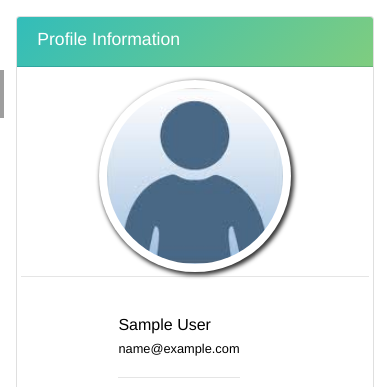
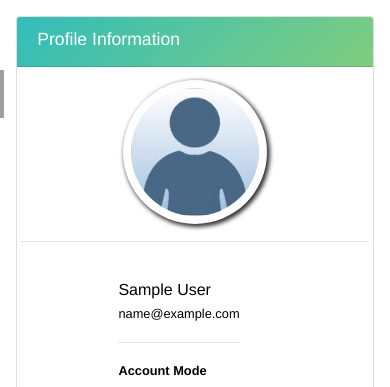
Before and after one commit to gitbush/tenant_share, a Django app: page /account/1 in a window 390 px wide. Shown: the part 60-447 px from the top of the page. Run offline with Django 3.2, Linux system fonts and the light colour scheme; the visitor is signed in with stand-in values (Sample User, id 1); some libraries are stand-ins or nearby versions; grey boxes are pictures that could not be loaded.

Commit message:
Increase account page form fields size
UX/UI

```diff
--- a/static/css/main.css
+++ b/static/css/main.css
@@ -623,9 +623,10 @@ option {
 
 .account-img {
   margin-top: .8rem;
+  margin-bottom: .8rem;
   padding: .5rem;
-  width: 12rem;
-  height: 12rem;
+  width: 9rem;
+  height: 9rem;
   -webkit-box-shadow: 2px 2px 4px 1px #333;
           box-shadow: 2px 2px 4px 1px #333;
 }
--- a/static/scss/2_pages/_account.scss
+++ b/static/scss/2_pages/_account.scss
@@ -17,10 +17,11 @@
 }
 
 .account-img{
-    margin-top:.8rem;
+    margin-top: .8rem;
+    margin-bottom: .8rem;
     padding: .5rem;
-    width: 12rem;
-    height: 12rem;
+    width: 9rem;
+    height: 9rem;
     box-shadow: 2px 2px 4px 1px #333;
 }
 
--- a/users/templates/users/profile.html
+++ b/users/templates/users/profile.html
@@ -34,13 +34,13 @@
         <div class="col-12">
         <hr class="m-1 d-none d-sm-block">
             <div class="row justify-content-center">
-                <div class="col-10">
+                <div class="col-11 col-sm-10">
                     <form action="{% url 'account' id=user.id %}" method="POST" enctype="multipart/form-data">
                         {% csrf_token %}
                         <div class="form-group row justify-content-center m-0">
                             <legend class="border-bottom mb-4">Account Update</legend>
-                            <div class="col-6">{{ user_update_form.first_name|as_crispy_field }}</div>
-                            <div class="col-6">{{ user_update_form.last_name|as_crispy_field }}</div>
+                            <div class="col-12 col-sm-6">{{ user_update_form.first_name|as_crispy_field }}</div>
+                            <div class="col-12 col-sm-6">{{ user_update_form.last_name|as_crispy_field }}</div>
                             <div class="col-12">{{ user_update_form.username|as_crispy_field }}</div>
                             <div class="col-12">{{ user_update_form.email|as_crispy_field }}</div>
                             <div class="col-12">{{ profile_img_form|crispy }}</div>
```
Also changed, not shown: users/templates/users/property.html (+5 -5 lines), 1 other file.
